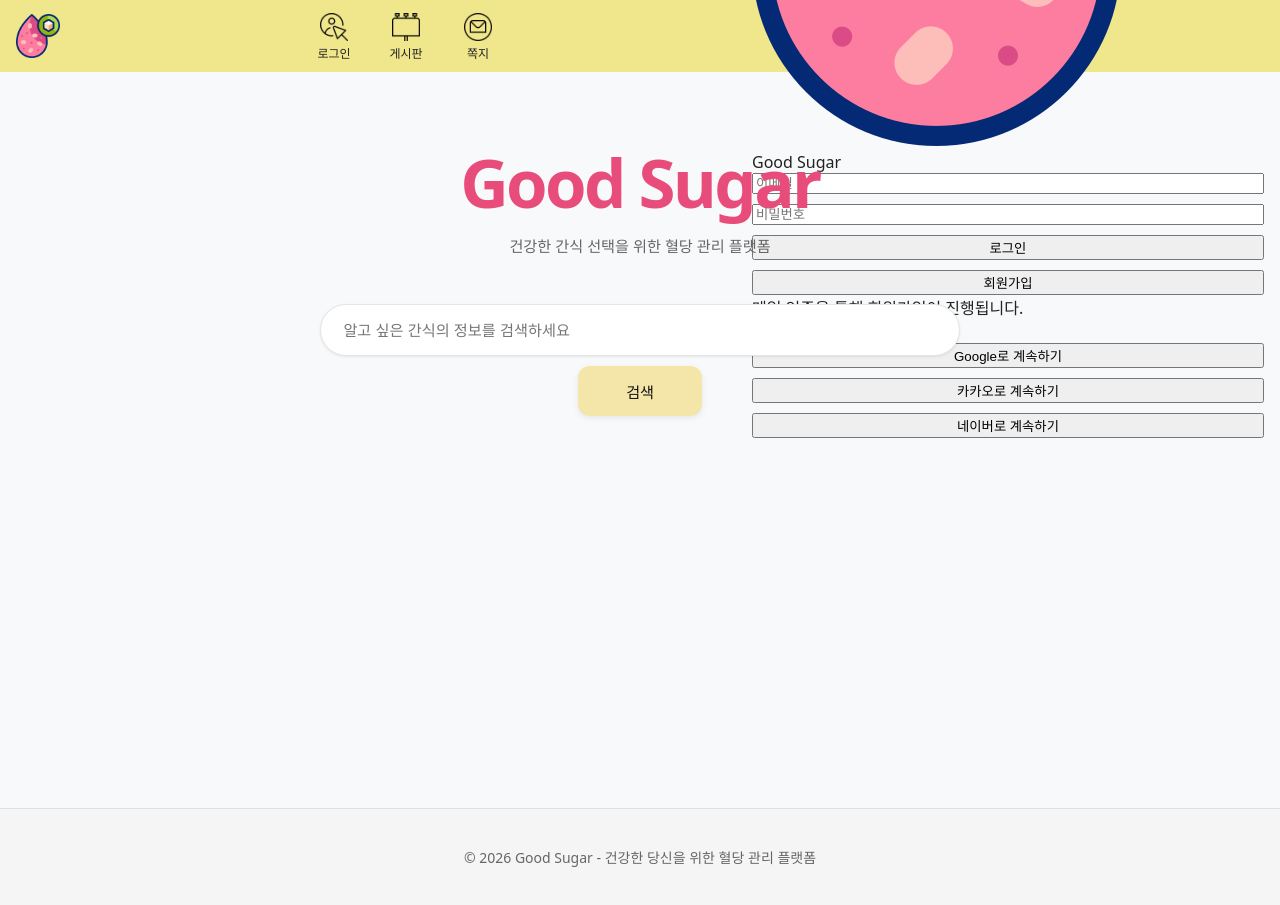
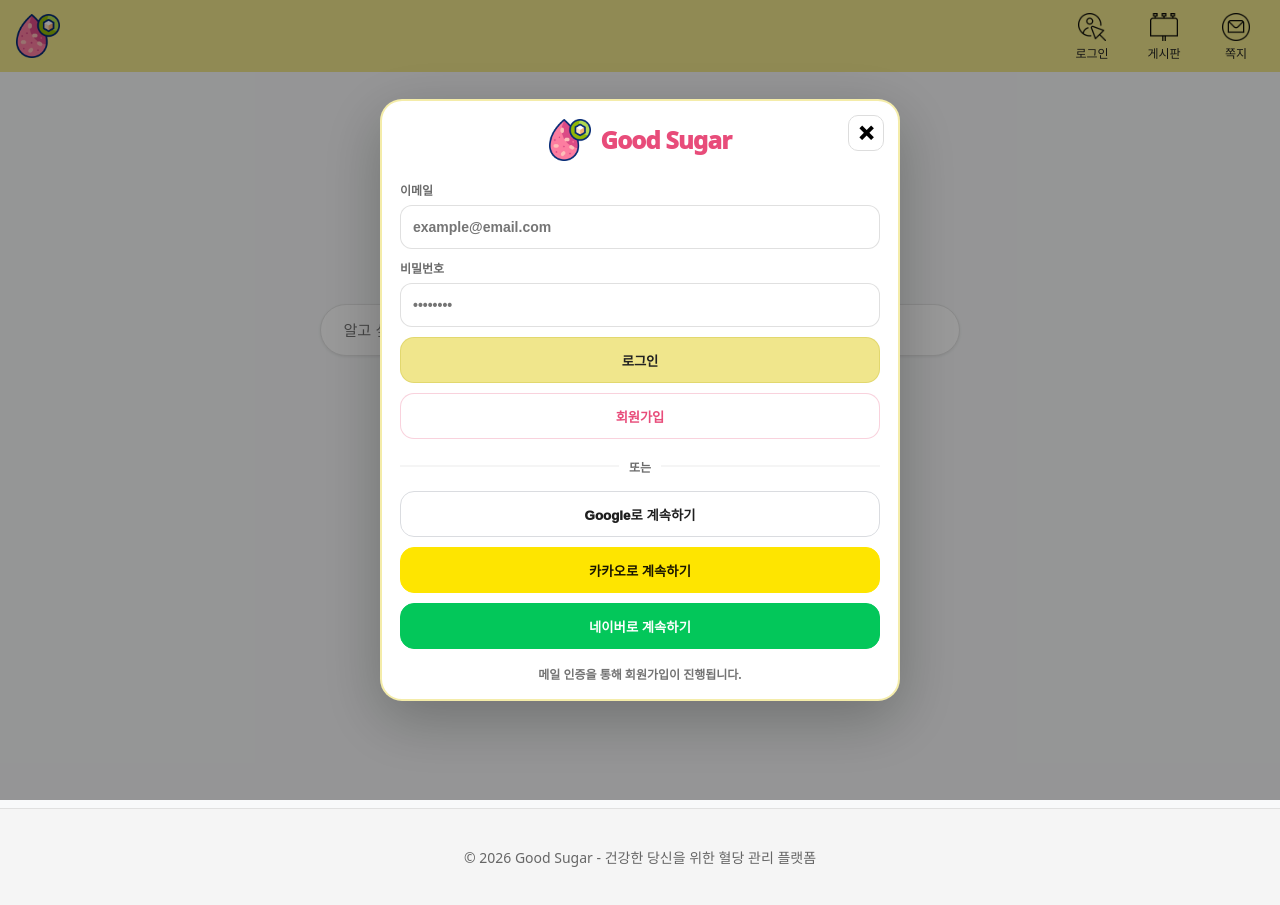
Before and after one commit to kh-finalProject-Back-Ji/glu, a React (Create React App) app in the folder goodsugarfrontend/: page / in a window 1280 px wide. Both pictures are taken after a click on the button 1092 px from the left and 27 px from the top of the page. Built offline with nearby package versions, Linux system fonts and the light colour scheme.

Commit message:
업데이트

```diff
--- a/goodsugarfrontend/src/components/auth/LoginModal.jsx
+++ b/goodsugarfrontend/src/components/auth/LoginModal.jsx
@@ -3,107 +3,141 @@
 import api from "../../api/axios";
 import SignupModal from "./SignupModal";
 import Logo from "../../assets/LOGO.png";
+import "../../styles/LoginModal.css";
 
-const BACKEND = "http://localhost:12345"; // ✅ 백엔드 주소
+const BACKEND = "http://localhost:12345"; // 백엔드 서버 주소 (oauth redirect용)
 
 export default function LoginModal({ open, onClose, onLoginSuccess }) {
   const [form, setForm] = useState({ memberEmail: "", memberPw: "" });
   const [openSignup, setOpenSignup] = useState(false);
+  const [loading, setLoading] = useState(false);
 
   const onChange = (e) =>
     setForm((p) => ({ ...p, [e.target.name]: e.target.value }));
 
   const onSubmit = async (e) => {
     e.preventDefault();
+    if (loading) return;
+
     try {
-      const res = await api.post("/auth/login", form);
+      setLoading(true);
 
-      onLoginSuccess({
-        memberNo: res.data.memberNo,
-        nickname: res.data.memberNickname,
+      // ✅ 너 백엔드 컨트롤러 기준: POST /member/login
+      // ✅ DTO(LoginRequest) 필드명이 memberEmail/memberPw 라는 가정 (프론트와 맞춤)
+      const res = await api.post("/member/login", form);
+
+      // res.data = Member (컨트롤러가 Member 그대로 반환)
+      // 너 프로젝트 Member 필드명에 맞춰서 필요 값만 전달
+      onLoginSuccess?.({
+        memberNo: res.data.memberNo ?? res.data.memberId ?? res.data.memberNo,
+        nickname: res.data.nickname ?? res.data.memberNickname,
         profileImg: res.data.profileImg,
+        raw: res.data,
       });
 
-      onClose();
+      onClose?.();
     } catch (err) {
       console.error(err);
-      alert("로그인 실패");
+      alert(err?.response?.data || "로그인 실패");
+    } finally {
+      setLoading(false);
     }
   };
 
-  // ✅ OAuth 시작 URL (중요: /api 붙이면 안 됨)
+  // ✅ OAuth: 백엔드에 Spring Security oauth2 설정이 있을 때만 동작
+  // 백엔드의 oauth2 authorization endpoint가 이 경로여야 함.
   const goOAuth = (provider) => {
     window.location.href = `${BACKEND}/oauth2/authorization/${provider}`;
   };
 
-  if (!open) return null;
-
   return (
     <>
-      <ModalBase open={open} onClose={onClose}>
-        <div className="modal-brand">
-          <img src={Logo} alt="Good Sugar" className="modal-brand-logo" />
-          <div className="modal-brand-title">Good Sugar</div>
+      <ModalBase open={open} onClose={onClose} panelClassName="dm-panel--sm">
+        <div className="loginM">
+          {/* ✅ 로고 + Good Sugar 같은 줄, 덩어리 전체 중앙 */}
+          <div className="loginM__brandWrap">
+            <div className="loginM__brandRow">
+              <img src={Logo} alt="Good Sugar" className="loginM__logo" />
+              <span className="loginM__title">Good Sugar</span>
+            </div>
           </div>
 
-        <form onSubmit={onSubmit} style={{ display: "grid", gap: 10 }}>
+          <form className="loginM__form" onSubmit={onSubmit}>
+            <label className="loginM__label">
+              <span>이메일</span>
               <input
-            className="modal-input"
+                className="loginM__input"
                 name="memberEmail"
                 value={form.memberEmail}
                 onChange={onChange}
-            placeholder="이메일"
+                placeholder="example@email.com"
+                autoComplete="email"
+                required
               />
+            </label>
+
+            <label className="loginM__label">
+              <span>비밀번호</span>
               <input
-            className="modal-input"
+                className="loginM__input"
                 type="password"
                 name="memberPw"
                 value={form.memberPw}
                 onChange={onChange}
-            placeholder="비밀번호"
+                placeholder="••••••••"
+                autoComplete="current-password"
+                required
               />
+            </label>
 
-          <button className="modal-btn modal-btn-primary" type="submit">
-            로그인
+            <button
+              className="loginM__btn loginM__btn--primary"
+              type="submit"
+              disabled={loading}
+            >
+              {loading ? "로그인 중..." : "로그인"}
             </button>
 
             <button
-            className="modal-btn modal-btn-outline"
               type="button"
+              className="loginM__btn loginM__btn--outline"
               onClick={() => setOpenSignup(true)}
             >
               회원가입
             </button>
           </form>
 
-        <div className="modal-footer-text">메일 인증을 통해 회원가입이 진행됩니다.</div>
+          <div className="loginM__divider">
+            <span>또는</span>
+          </div>
 
-        <div className="modal-divider">또는</div>
-
-        <div style={{ display: "grid", gap: 10 }}>
+          <div className="loginM__social">
             <button
-            className="social-btn social-google"
               type="button"
+              className="loginM__socialBtn google"
               onClick={() => goOAuth("google")}
             >
               Google로 계속하기
             </button>
 
             <button
-            className="social-btn social-kakao"
               type="button"
+              className="loginM__socialBtn kakao"
               onClick={() => goOAuth("kakao")}
             >
               카카오로 계속하기
             </button>
 
             <button
-            className="social-btn social-naver"
               type="button"
+              className="loginM__socialBtn naver"
               onClick={() => goOAuth("naver")}
             >
               네이버로 계속하기
             </button>
+          </div>
+
+          <div className="loginM__footnote">메일 인증을 통해 회원가입이 진행됩니다.</div>
         </div>
       </ModalBase>
 
--- a/goodsugarfrontend/src/components/common/ModalBase.jsx
+++ b/goodsugarfrontend/src/components/common/ModalBase.jsx
@@ -1,11 +1,15 @@
+// src/components/common/ModalBase.jsx
 import "../../styles/Modal.css";
 
-export default function ModalBase({ open, onClose, children }) {
+export default function ModalBase({ open, onClose, children, panelClassName = "" }) {
   if (!open) return null;
 
   return (
-    <div className="modal-backdrop" onClick={onClose}>
-      <div className="modal-panel" onClick={(e) => e.stopPropagation()}>
+    <div className="dm-backdrop" onClick={onClose}>
+      <div className={`dm-panel ${panelClassName}`} onClick={(e) => e.stopPropagation()}>
+        <button className="dm-close" onClick={onClose} aria-label="close">
+          ×
+        </button>
         {children}
       </div>
     </div>
--- /dev/null
+++ b/goodsugarfrontend/src/styles/LoginModal.css
@@ -0,0 +1,165 @@
+:root{
+  --theme:#F0E68C;
+  --pink:#e84c7a;
+  --line: rgba(0,0,0,0.12);
+  --text:#222;
+  --muted: rgba(0,0,0,0.58);
+}
+
+/* 전체 래퍼 */
+.loginM{
+  width: 100%;
+  display: grid;
+  gap: 14px;
+}
+
+/* ✅ 로고+텍스트 같은 줄 + "덩어리" 전체 중앙정렬 */
+.loginM__brandWrap{
+  width: 100%;
+  display: grid;
+  place-items: center;   /* 어떤 레이아웃이어도 중앙 */
+  margin-bottom: 6px;
+}
+
+.loginM__brandRow{
+  display: inline-flex;  /* 내용 너비만큼만 */
+  align-items: center;
+  gap: 10px;
+}
+
+.loginM__logo{
+  width: 42px;
+  height: 42px;
+  object-fit: contain;
+  display: block;
+}
+
+.loginM__title{
+  font-size: 24px;
+  font-weight: 1000;
+  letter-spacing: -0.03em;
+  color: var(--pink);    /* ✅ Good Sugar 글자 #e84c7a */
+  line-height: 1;
+}
+
+/* 폼 */
+.loginM__form{ display:grid; gap: 10px; }
+
+.loginM__label{
+  display:grid;
+  gap: 6px;
+  font-size: 12px;
+  font-weight: 900;
+  color: var(--muted);
+}
+
+.loginM__input{
+  height: 44px;
+  border-radius: 12px;
+  border: 1px solid var(--line);
+  padding: 0 12px;
+  outline: none;
+  font-size: 14px;
+  font-weight: 700;
+  color: var(--text);
+  background: #fff;
+}
+
+.loginM__input:focus{
+  border-color: rgba(232,76,122,0.35);
+  box-shadow: 0 0 0 3px rgba(232,76,122,0.12);
+}
+
+/* 버튼 */
+.loginM__btn{
+  height: 46px;
+  border-radius: 14px;
+  border: 1px solid var(--line);
+  background: #fff;
+  cursor: pointer;
+  font-weight: 1000;
+  letter-spacing: -0.01em;
+}
+
+.loginM__btn--primary{
+  background: var(--theme);
+  border-color: rgba(226,215,109,0.95);
+  color: #222;
+}
+
+.loginM__btn--primary:disabled{
+  opacity: 0.7;
+  cursor: not-allowed;
+}
+
+.loginM__btn--outline{
+  background: #fff;
+  color: var(--pink);
+  border-color: rgba(232,76,122,0.25);
+}
+
+/* divider */
+.loginM__divider{
+  position: relative;
+  text-align: center;
+  margin: 2px 0 0;
+}
+
+.loginM__divider::before{
+  content:"";
+  position:absolute;
+  left:0; right:0;
+  top:50%;
+  height:1px;
+  background: rgba(0,0,0,0.08);
+  transform: translateY(-50%);
+}
+
+.loginM__divider span{
+  position: relative;
+  background: #fff;
+  padding: 0 10px;
+  font-size: 12px;
+  font-weight: 900;
+  color: var(--muted);
+}
+
+/* 소셜 */
+.loginM__social{ display:grid; gap: 10px; }
+
+.loginM__socialBtn{
+  height: 46px;
+  border-radius: 14px;
+  font-weight: 1000;
+  cursor: pointer;
+  border: none;
+}
+
+/* ✅ Google 테마 (공식 느낌: 흰색 + 회색 테두리) */
+.loginM__socialBtn.google{
+  background: #fff;
+  border: 1px solid #dadce0;
+  color: #1f1f1f;
+}
+
+/* ✅ Kakao 테마 */
+.loginM__socialBtn.kakao{
+  background: #FEE500;
+  border: 1px solid #FEE500;
+  color: #191600;
+}
+
+/* ✅ Naver 테마 */
+.loginM__socialBtn.naver{
+  background: #03C75A;
+  border: 1px solid #03C75A;
+  color: #fff;
+}
+
+.loginM__footnote{
+  text-align: center;
+  font-size: 12px;
+  font-weight: 800;
+  color: rgba(0,0,0,0.55);
+  margin-top: 2px;
+}
--- a/goodsugarfrontend/src/styles/Modal.css
+++ b/goodsugarfrontend/src/styles/Modal.css
@@ -156,3 +156,17 @@
   gap: 12px;
   align-items: stretch;
 }
+
+/* src/styles/Modal.css 맨 아래에 추가 */
+
+/* ✅ 로그인/회원가입 같은 작은 모달용 */
+.dm-panel--sm{
+  width: min(520px, 92vw);
+  max-height: 88vh;
+  padding: 18px 18px 16px;
+}
+.dm-panel--sm{
+  width: min(520px, 92vw);
+  max-height: 88vh;
+  padding: 18px 18px 16px;
+}
```
Lines whose indentation alone changed are shown as unchanged.
